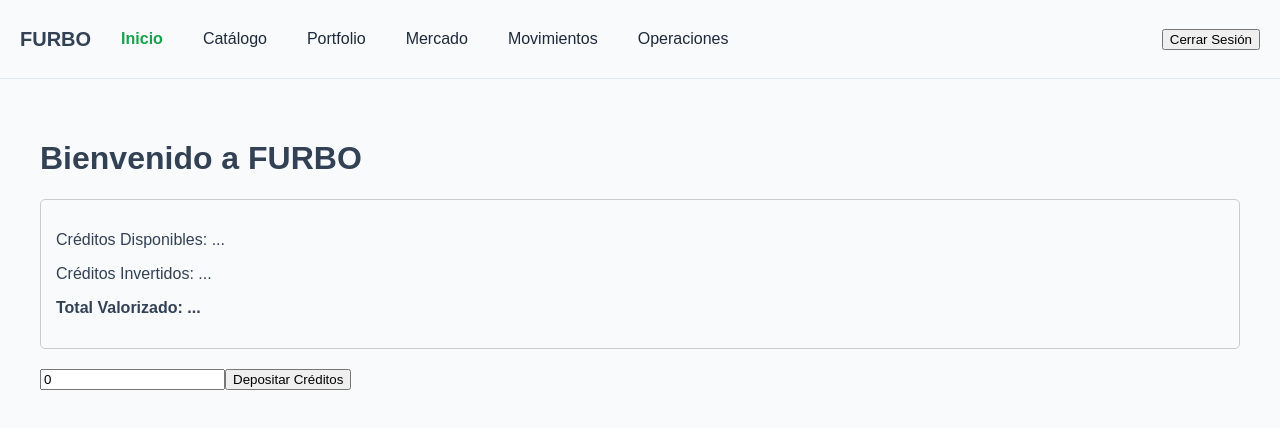
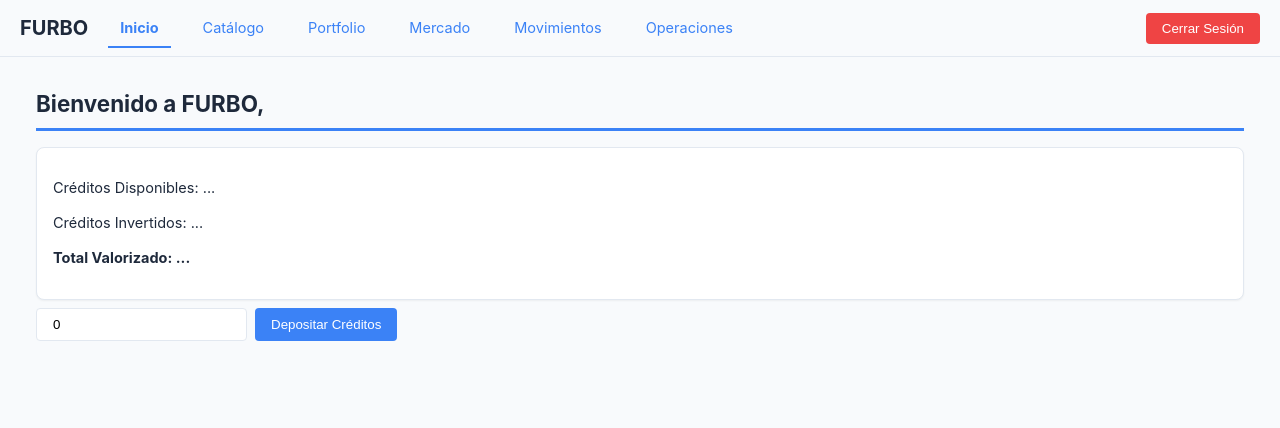
Before and after one commit to francorodriguez00/2026-s2-desapp-subdesarrollados, a React (Vite) app in the folder TP-Furbo-Frontend/: page / in a window 1280 px wide. Shown: the top 428 px of the page. Built offline with nearby package versions, Linux system fonts and the light colour scheme; no server answers; sample sign-in values are in the browser's storage.

Commit message:
refactor: mejoro UI general

```diff
--- a/TP-Furbo-Frontend/src/App.tsx
+++ b/TP-Furbo-Frontend/src/App.tsx
@@ -17,11 +17,13 @@ const PrivateRoute = ({ children }: { children: React.ReactNode }) => {
 const HomePage = () => {
   const [data, setData] = useState<{ balance: number, totalInvertido: number } | null>(null);
   const [deposito, setDeposito] = useState<number>(0);
+  const [user, setUser] = useState<{ email: string } | null>(null);
 
   const loadData = async () => {
       try {
           const port = await getPortfolio();
           setData({ balance: port.saldoDisponible, totalInvertido: port.totalInvertido });
+          setUser({ email: sessionStorage.getItem('email') || 'Usuario' });
       } catch (e) {
           console.error(e);
       }
@@ -36,16 +38,16 @@ const HomePage = () => {
   };
 
   return (
-    <div style={{ padding: '20px' }}>
-      <h1>Bienvenido a FURBO</h1>
-      <div style={{ padding: '15px', border: '1px solid #ccc', borderRadius: '5px' }}>
+    <div style={{ padding: 'var(--space-md)' }}>
+      <h1>Bienvenido a FURBO, {user?.email}</h1>
+      <div className="card">
         <p>Créditos Disponibles: {data ? `${data.balance.toFixed(2)} créditos` : '...'}</p>
         <p>Créditos Invertidos: {data ? `${data.totalInvertido.toFixed(2)} créditos` : '...'}</p>
         <p><strong>Total Valorizado: {data ? `${(data.balance + data.totalInvertido).toFixed(2)} créditos` : '...'}</strong></p>
       </div>
-      <div style={{ marginTop: '20px' }}>
-          <input type="number" value={deposito} onChange={(e) => setDeposito(Number(e.target.value))} />
-          <button onClick={handleDeposit}>Depositar Créditos</button>
+      <div style={{ marginTop: 'var(--space-sm)', display: 'flex', gap: '8px' }}>
+          <input className="input-field" type="number" value={deposito} onChange={(e) => setDeposito(Number(e.target.value))} />
+          <button className="btn btn-primary" onClick={handleDeposit}>Depositar Créditos</button>
       </div>
     </div>
   );
--- a/TP-Furbo-Frontend/src/index.css
+++ b/TP-Furbo-Frontend/src/index.css
@@ -1,18 +1,84 @@
-
 :root {
-  --color-primary: #1e293b;
-  --color-text: #334155;
+  --color-primary: #3b82f6;
+  --color-primary-hover: #2563eb;
+  --color-primary-active: #1d4ed8;
+  --color-danger: #ef4444;
+  --color-danger-hover: #dc2626;
+  --color-text: #1e293b;
+  --color-text-muted: #64748b;
   --color-positive: #16a34a;
   --color-negative: #dc2626;
   --color-bg: #f8fafc;
+  --color-surface: #ffffff;
   --color-border: #e2e8f0;
-  --spacing: 16px;
-  --border-radius: 6px;
+  --radius-sm: 4px;
+  --radius-md: 8px;
+  --shadow-sm: 0 1px 2px 0 rgba(0, 0, 0, 0.05);
+  --shadow-md: 0 4px 6px -1px rgba(0, 0, 0, 0.1);
+  --space-xs: 4px;
+  --space-sm: 8px;
+  --space-md: 16px;
+  --space-lg: 24px;
+  --transition: all 0.15s ease;
 }
 
 body {
   margin: 0;
-  font-family: sans-serif;
+  font-family: 'Inter', sans-serif;
   background-color: var(--color-bg);
   color: var(--color-text);
+  line-height: 1.4;
+  font-size: 14.5px;
 }
+
+h1, h2 {
+  position: relative;
+  padding-bottom: var(--space-sm);
+  margin-bottom: var(--space-md);
+  border-bottom: 3px solid var(--color-primary);
+  font-size: 1.4rem;
+}
+h3 { font-size: 1.2rem; margin: var(--space-md) 0; }
+
+.btn {
+  padding: var(--space-sm) var(--space-md);
+  border-radius: var(--radius-sm);
+  border: none;
+  cursor: pointer;
+  font-weight: 500;
+  transition: var(--transition);
+}
+.btn:disabled { opacity: 0.5; cursor: not-allowed; }
+.btn:active:not(:disabled) { transform: translateY(2px) scale(0.97); }
+.btn-primary { background-color: var(--color-primary); color: white; }
+.btn-primary:hover:not(:disabled) { background-color: var(--color-primary-hover); }
+.btn-danger { background-color: var(--color-danger); color: white; }
+.btn-danger:hover:not(:disabled) { background-color: var(--color-danger-hover); }
+
+.table-base {
+  width: 100%;
+  border-collapse: collapse;
+  background-color: var(--color-surface);
+  border-radius: var(--radius-sm);
+  box-shadow: var(--shadow-sm);
+}
+.table-base th { background-color: #f1f5f9; padding: var(--space-sm); text-align: left; }
+.table-base td { padding: var(--space-sm); border-bottom: 1px solid var(--color-border); }
+.table-base tr:hover { background-color: #f8fafc; }
+.table-base .numeric { text-align: right; }
+
+.input-field {
+  padding: var(--space-sm) var(--space-md);
+  border: 1px solid var(--color-border);
+  border-radius: var(--radius-sm);
+  transition: var(--transition);
+}
+.input-field:focus-visible { outline: 2px solid var(--color-primary); border-color: transparent; }
+
+.card {
+  background: var(--color-surface);
+  padding: var(--space-md);
+  border-radius: var(--radius-md);
+  box-shadow: var(--shadow-sm);
+  border: 1px solid var(--color-border);
+}
--- a/TP-Furbo-Frontend/src/layouts/MainLayout.tsx
+++ b/TP-Furbo-Frontend/src/layouts/MainLayout.tsx
@@ -3,15 +3,17 @@ import { logout } from '../api/authService';
 
 export default function MainLayout() {
   const navStyle = ({ isActive }: { isActive: boolean }) => ({
-    padding: '10px',
-    color: isActive ? 'var(--color-positive)' : 'var(--color-primary)',
+    padding: '8px 12px',
+    color: 'var(--color-primary)',
     textDecoration: 'none',
     fontWeight: isActive ? 'bold' : 'normal',
+    boxShadow: isActive ? '0 2px 0 var(--color-primary)' : 'none',
+    transition: 'var(--transition)'
   });
 
   return (
     <div>
-      <nav style={{ padding: '20px', borderBottom: '1px solid var(--color-border)', display: 'flex', gap: '20px', alignItems: 'center' }}>
+      <nav style={{ padding: '10px 20px', borderBottom: '1px solid var(--color-border)', display: 'flex', gap: '20px', alignItems: 'center' }}>
         <strong style={{ fontSize: '20px' }}>FURBO</strong>
         <NavLink style={navStyle} to="/">Inicio</NavLink>
         <NavLink style={navStyle} to="/players">Catálogo</NavLink>
@@ -19,9 +21,9 @@ export default function MainLayout() {
         <NavLink style={navStyle} to="/market">Mercado</NavLink>
         <NavLink style={navStyle} to="/transactions">Movimientos</NavLink>
         <NavLink style={navStyle} to="/operations">Operaciones</NavLink>
-        <button onClick={logout} style={{ marginLeft: 'auto' }}>Cerrar Sesión</button>
+        <button className="btn btn-danger" onClick={logout} style={{ marginLeft: 'auto' }}>Cerrar Sesión</button>
       </nav>
-      <main style={{ padding: '20px' }}>
+      <main style={{ padding: '0 20px 20px 20px' }}>
         <Outlet />
       </main>
     </div>
--- a/TP-Furbo-Frontend/src/pages/MarketPage.tsx
+++ b/TP-Furbo-Frontend/src/pages/MarketPage.tsx
@@ -110,19 +110,21 @@ export default function MarketPage() {
   };
 
   return (
-    <div style={{ padding: '20px' }}>
+    <div style={{ padding: 'var(--space-lg)' }}>
       <h1>Mercado</h1>
       {message && <p style={{ color: message.type === 'error' ? 'var(--color-negative)' : 'var(--color-positive)' }}>{message.text}</p>}
 
       <div style={{ display: 'grid', gridTemplateColumns: '1fr 1fr', gap: '20px' }}>
-        <div style={{ display: 'flex', flexDirection: 'column', gap: '10px' }}>
+        <div className="card" style={{ display: 'flex', flexDirection: 'column', gap: '10px' }}>
           <input
+              className="input-field"
               placeholder="Buscar jugador..."
               value={nameSearch}
               onChange={(e) => { setNameSearch(e.target.value); setPage(0); }}
           />
 
           <select
+            className="input-field"
             onChange={(e) => setPlayerId(e.target.value === '' ? '' : Number(e.target.value))}
             value={playerId === '' ? '' : playerId}
           >
@@ -156,6 +158,7 @@ export default function MarketPage() {
 
             {orderType === 'LIMIT' && (
               <input
+                className="input-field"
                 type="number"
                 step="0.01"
                 placeholder="Precio límite (±50% banda)"
@@ -164,48 +167,49 @@ export default function MarketPage() {
               />
             )}
 
-            <input type="number" min="1" placeholder="Cantidad" value={quantity} onChange={(e) => setQuantity(Number(e.target.value))} />
+            <input className="input-field" type="number" min="1" placeholder="Cantidad" value={quantity} onChange={(e) => setQuantity(Number(e.target.value))} />
 
             {subtotal > 0 && (
-                <div style={{ padding: '10px', background: '#f0f0f0', borderRadius: '4px' }}>
+                <div className="card" style={{ padding: '10px' }}>
                     <p>Subtotal: ${subtotal.toFixed(2)}</p>
                     <p>Comisión (0.5%): ${commission.toFixed(2)}</p>
                     <strong>{orderSide === 'BUY' ? 'Total a pagar' : 'Total a recibir'}: ${total.toFixed(2)}</strong>
                 </div>
             )}
 
-            <button type="submit" disabled={loading || !playerId}>
+            <button className="btn btn-primary" type="submit" disabled={loading || !playerId}>
               {orderSide === 'BUY' ? 'Enviar Compra' : 'Enviar Venta'}
             </button>
           </form>
         </div>
 
+            {/* Caja de Puntas (Order Book) */}
         <div>
           <h3>Caja de Puntas</h3>
           {playerId ? (
             orderBook ? (
               <div style={{ display: 'grid', gridTemplateColumns: '1fr 1fr', gap: '10px' }}>
-                <div style={{ border: '1px solid #ccc', padding: '10px' }}>
+                <div className="card">
                   <h4 style={{ color: 'green' }}>Compra</h4>
-                  <table style={{ width: '100%', fontSize: '14px', textAlign: 'center' }}>
-                    <thead><tr><th>Precio</th><th>Cant</th></tr></thead>
+                  <table className="table-base">
+                    <thead><tr><th className="numeric">Precio</th><th className="numeric">Cant</th></tr></thead>
                     <tbody>
                       {orderBook.buyLevels.map((lvl, idx) => (
-                        <tr key={idx}><td>${lvl.price.toFixed(2)}</td><td>{lvl.totalQuantity}</td></tr>
+                        <tr key={idx}><td className="numeric">${lvl.price.toFixed(2)}</td><td className="numeric">{lvl.totalQuantity}</td></tr>
                       ))}
-                      {orderBook.buyLevels.length === 0 && <tr><td colSpan={2}>Sin ofertas</td></tr>}
+                      {orderBook.buyLevels.length === 0 && <tr><td colSpan={2} style={{textAlign:'center'}}>Sin ofertas</td></tr>}
                     </tbody>
                   </table>
                 </div>
-                <div style={{ border: '1px solid #ccc', padding: '10px' }}>
+                <div className="card">
                   <h4 style={{ color: 'red' }}>Venta</h4>
-                  <table style={{ width: '100%', fontSize: '14px', textAlign: 'center' }}>
-                    <thead><tr><th>Precio</th><th>Cant</th></tr></thead>
+                  <table className="table-base">
+                    <thead><tr><th className="numeric">Precio</th><th className="numeric">Cant</th></tr></thead>
                     <tbody>
                       {orderBook.sellLevels.map((lvl, idx) => (
-                        <tr key={idx}><td>${lvl.price.toFixed(2)}</td><td>{lvl.totalQuantity}</td></tr>
+                        <tr key={idx}><td className="numeric">${lvl.price.toFixed(2)}</td><td className="numeric">{lvl.totalQuantity}</td></tr>
                       ))}
-                      {orderBook.sellLevels.length === 0 && <tr><td colSpan={2}>Sin ofertas</td></tr>}
+                      {orderBook.sellLevels.length === 0 && <tr><td colSpan={2} style={{textAlign:'center'}}>Sin ofertas</td></tr>}
                     </tbody>
                   </table>
                 </div>
--- a/TP-Furbo-Frontend/src/pages/OperationsPage.tsx
+++ b/TP-Furbo-Frontend/src/pages/OperationsPage.tsx
@@ -49,7 +49,7 @@ export default function OperationsPage() {
                 <td style={{ padding: '8px' }}>{o.quantityRemaining}</td>
                 <td style={{ padding: '8px' }}>{o.status}</td>
                 <td style={{ padding: '8px' }}>
-                  <button onClick={() => handleCancelOrder(o.id)} style={{ color: 'red' }}>Cancelar</button>
+                  <button className="btn btn-danger" onClick={() => handleCancelOrder(o.id)}>Cancelar</button>
                 </td>
               </tr>
             ))}
```
